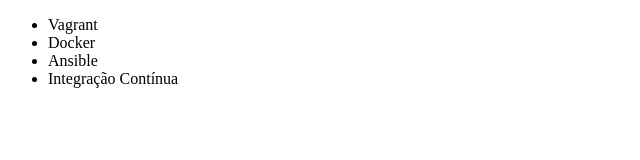
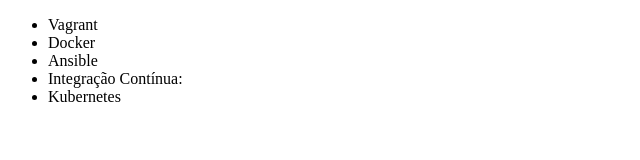
Before and after one commit to rafael-rosa1/alura-git, a plain HTML site: page index.html in a window 1280 px wide. Shown: the full height of the page, 0-640 px from the left. Drawn offline with Linux system fonts and the light colour scheme.

Commit message:
Adicionando curso de Kubernetes

```diff
--- a/index.html
+++ b/index.html
@@ -9,7 +9,8 @@
         <li>Vagrant</li>
         <li>Docker</li>
         <li>Ansible</li>
-        <li>Integração Contínua</li>
+        <li>Integração Contínua: </li>
+        <li>Kubernetes</li>
     </ul>
 </body>
 </html>
```
